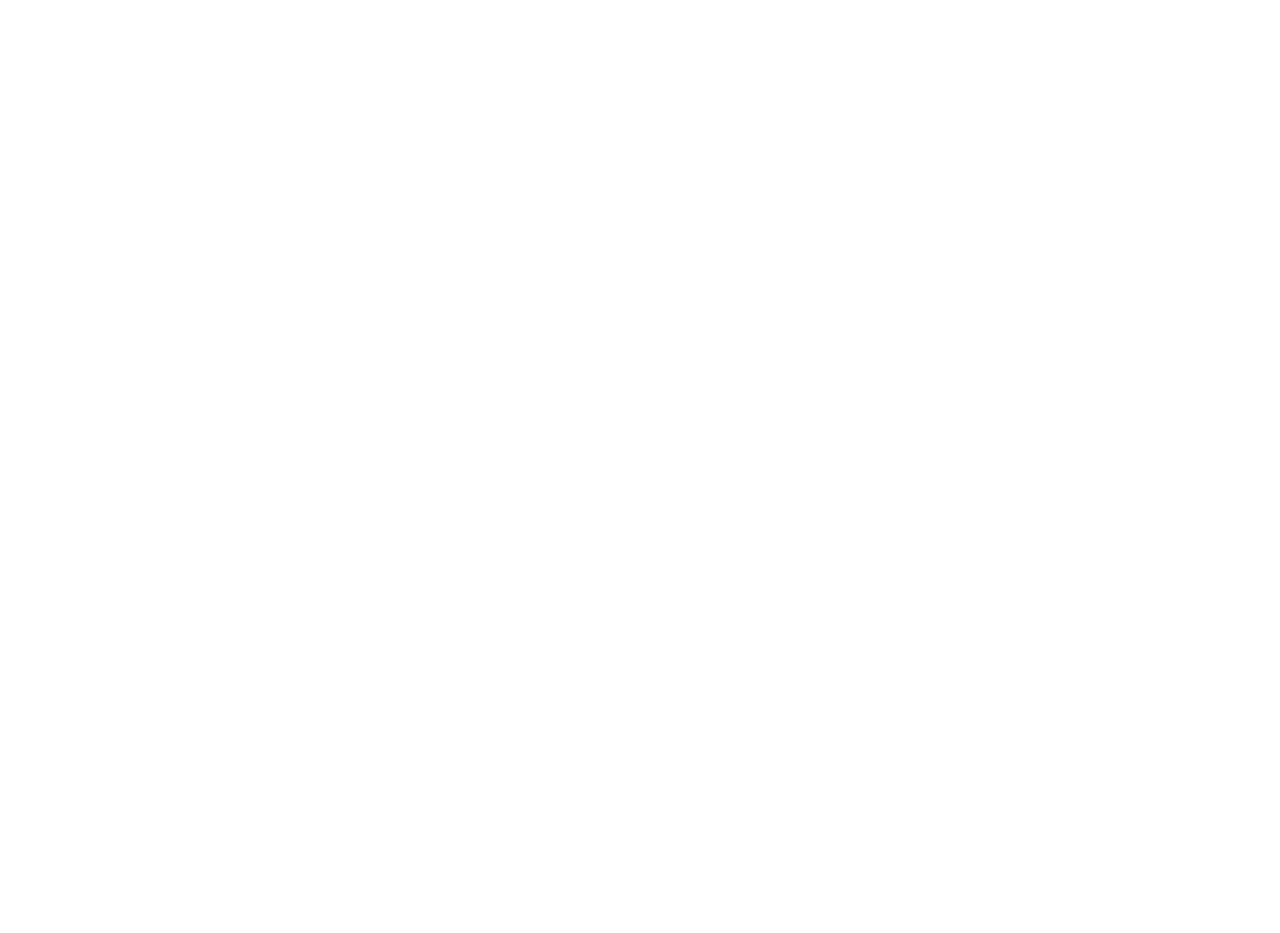
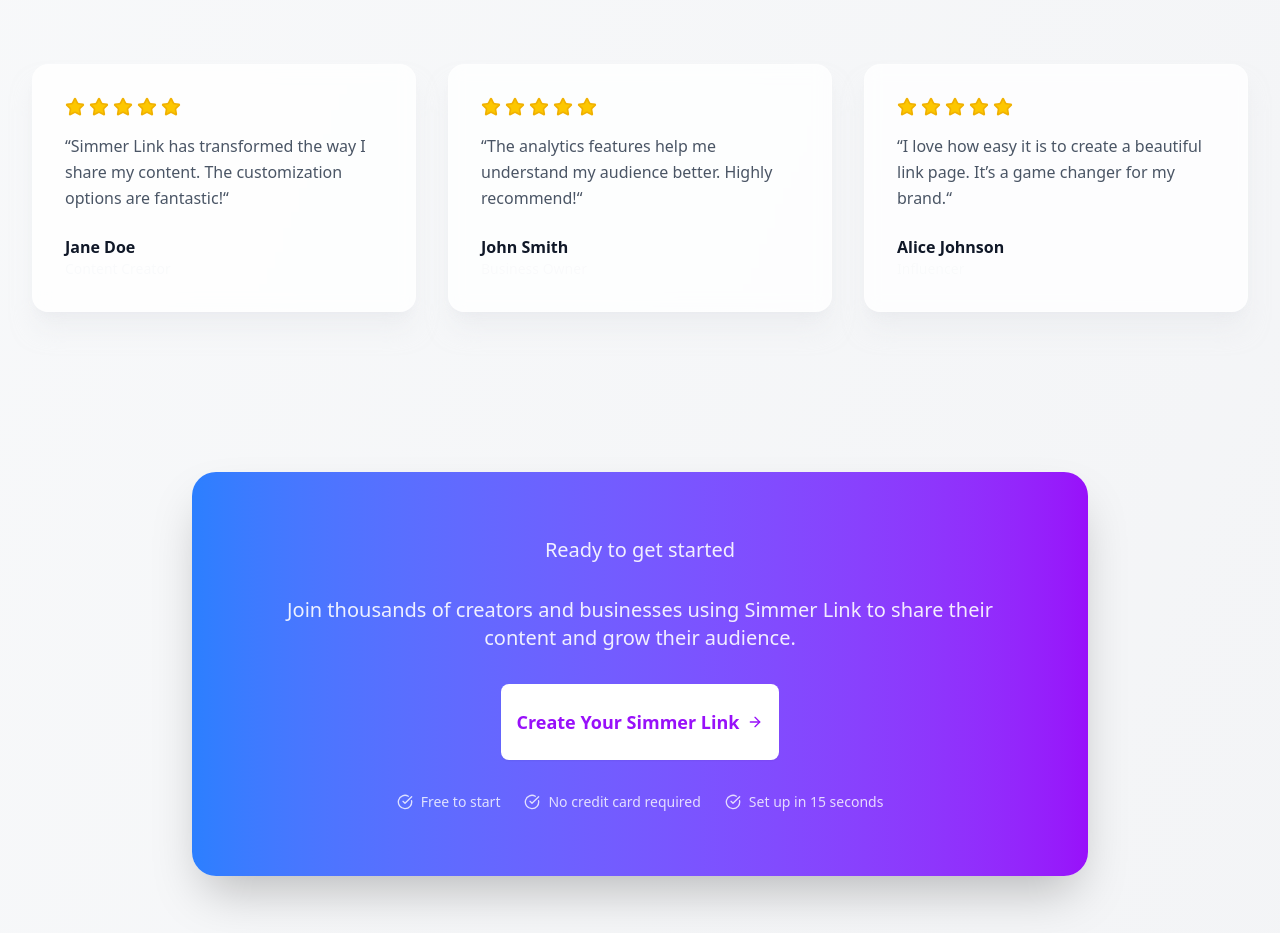
Before and after one commit to Demmynile/linktree, a Next.js app: page / in a window 1280 px wide. Shown: the part 1864-2797 px from the top of the page. Before the commit the page ends 1611 px from the top, so only its background shows below. Built offline with nearby package versions, Linux system fonts and the light colour scheme; no server answers.

Commit message:
add the information

```diff
--- a/app/page.tsx
+++ b/app/page.tsx
@@ -1,5 +1,6 @@
+import Header from "@/components/Header";
 import { Button } from "@/components/ui/button";
-import { ArrowRight, BarChart3, Palette, Shield, Smartphone, Users, Zap } from "lucide-react";
+import { ArrowRight, BarChart3, CheckCircle, Palette, Shield, Smartphone, Star, Users, Zap } from "lucide-react";
 import Link from "next/link";
 
 const features = [
@@ -35,9 +36,32 @@ const features = [
   }
 ]
 
+const testimonials = [
+  {
+    name: "Jane Doe",
+    role: "Content Creator",
+    feedback : "Simmer Link has transformed the way I share my content. The customization options are fantastic!",
+    ranking: "5"
+  },
+  {
+    name: "John Smith",
+    role: "Business Owner",
+    feedback : "The analytics features help me understand my audience better. Highly recommend!",
+    ranking: "5"
+  },
+  {
+    name: "Alice Johnson",
+    role: "Influencer",
+    feedback : "I love how easy it is to create a beautiful link page. It’s a game changer for my brand.",
+    ranking: "5"
+  }
+]
+
 export default function Home() {
   return (
     <div className="min-h-screen bg-gradient-to-br from-gray-50 to-gray-100">
+      {/* Header */}
+      <Header isFixed={true}/>
       {/* Hero Section */}
       <section className="px-4 py-20 lg:px-8 lg:py-32">
         <div className="max-w-7xl mx-auto">
@@ -124,6 +148,134 @@ export default function Home() {
           </div>
         </div>
       </section>
+      {/* Social Proof Section */}
+      <section className="px-4 lg:px-8 py-20">
+        <div className ="max-w-7xl mx-auto">
+          <div className="text-center mb-16">
+            <h2 className="text-4xl lg:text-5xl font-bold text-gray-900 text-center mb-8">
+              Loved by Creators Worldwide
+            </h2>
+            <p className="text-xl text-gray-600">
+              See what our users are saying about Simmer Link
+            </p>
+           </div>
+        </div>
+        <div className="grid md:grid-cols-2 lg:grid-cols-3 gap-8 mt-12">
+          {testimonials.map((testimonial, index) => (
+            <div
+            key = {index}
+            className="bg-white/80 backdrop-blur-sm border border-white/20 rounded-2xl p-8 shadow-xl shadow-gray-200/50"
+            >
+              <div className="flex items-center gap-1 mb-4">
+                {[...Array(Number(testimonial.ranking))].map((_, i) => (
+                  <Star key={i} className="w-5 h-5 fill-yellow-400 text-yellow-500" />
+                ))}
+              </div>
+              <p className="text-gray-600 mb-6 leading-relaxed">
+                &ldquo;{testimonial.feedback}&ldquo;
+              </p>
+              <div>
+                <div className="font-semibold text-gray-900">
+                  {testimonial.name}
+                </div>
+                <div className="text-sm text-gray-50">
+                  {testimonial.role}
+                </div>
+              </div>
+
+            </div>
+          ))}
+        </div>
+
+
+      </section>
+
+      {/* CTA */}
+      <section className="px-4 lg:px-8 py-20">
+        <div className="max-w-4xl mx-auto">
+          <div className="bg-gradient-to-r from-blue-500 to-purple-600 rounded-3xl p-12 lg:p-16 text-center
+           text-white shadow-2xl">
+            <h2 className="text-xl mb-8 opacity-90">
+              Ready to get started
+            </h2>
+            <p className="text-xl mb-8 opacity-90">
+              Join thousands of creators and businesses using Simmer Link to share their content and grow their audience.
+            </p>
+            <Button
+              asChild
+              size="lg"
+              className="bg-white text-purple-600 hover:bg-gray-100 text-lg px-8 py-6 h-auto font-semibold"
+            >
+              <Link href="/dashboard" className="flex items-center gap-2">
+                Create Your Simmer Link
+                <ArrowRight className="w-5 h-5" />
+              </Link>
+            </Button>
+
+          <div className="mt-8 flex flex-col sm:flex-row
+               items-center justify-center gap-6 text-sm opacity-80">
+            <div className="flex items-center gap-2">
+              <CheckCircle className="w-4 h-4" />
+              Free to start
+            </div>
+            <div className="flex items-center gap-2">
+              <CheckCircle  className="w-4 h-4" />
+              No credit card required
+            </div>
+            <div className="flex items-center gap-2">
+              <CheckCircle  className="w-4 h-4" />
+              Set up in 15 seconds
+            </div>
+          </div>
+          </div>
+         </div>
+      </section>
+
+      {/* FOOTER SECTION */}
+      <footer className="bg-white/80 backdrop-blur-sm border-t border-white/20 px-4 lg:px-8 py-12">
+        <div className="max-w-7xl mx-auto">
+          <div className="grid md:grid-cols-4 gap-8">
+            <div className="space-y-4">
+              <div className="text-2xl font-bold text-gray-900">
+                Simmer Link
+              </div>
+              <p className="text-gray-600">
+                The easiest way to share all your important links in one place.
+              </p>
+            </div>
+            <div>
+              <h4 className="font-semibold text-gray-900 mb-4">Product</h4>
+              <div className="space-y-2 text-gray-600">
+                <div>Features</div>
+                <div>Pricing</div>
+                <div>Analytics</div>
+                <div>Integrations</div>
+              </div>
+            </div>
+            <div>
+              <h4 className="font-semibold text-gray-900 mb-4">Company</h4>
+              <div className="space-y-2 text-gray-600">
+                <div>About</div>
+                <div>Blog</div>
+                <div>Careers</div>
+                <div>Contact</div>
+              </div>
+            </div>
+            <div>
+              <h4 className="font-semibold text-gray-900 mb-4">Support</h4>
+              <div className="space-y-2 text-gray-600">
+                <div>Help Center</div>
+                <div>Documentation</div>
+                <div>Community</div>
+                <div>Status</div>
+              </div>
+            </div>
+          </div>
+          <div className="border-t border-gray-200 mt-12 pt-8 text-center text-gray-500">
+            <p>&copy; 2025 Any Product by <span className="text-purple-600">Simmer</span>. All rights reservation</p>
+          </div>
+        </div>
+      </footer>
     </div>
   );
 }
--- /dev/null
+++ b/components/Header.tsx
@@ -0,0 +1,26 @@
+"use client";
+
+import { cn } from "@/lib/utils";
+import  Link  from "next/link";
+
+function Header({  isFixed = false }: { isFixed?: boolean }) {
+
+  return (
+  <header
+    className={cn(
+        "bg-white/80 backdrop-blur-sm border-b border-white/20 shadow-sm",
+    isFixed && "sticky top-0 z-50",
+    )}
+  >
+    <div className="max-w-7xl mx-auto px-4 xl:px-2 py-4 flex justify-between items-center">
+
+     <Link href = "/dashboard" className="text-2xl font-bold">
+       SimmerLink
+     </Link>
+
+    </div>
+  </header>
+  )
+}
+
+export default Header
--- a/middleware.ts
+++ b/middleware.ts
@@ -1,6 +1,6 @@
 import { clerkMiddleware, createRouteMatcher } from "@clerk/nextjs/server";
 
-const isProtectedRoute = createRouteMatcher(["/server"]);
+const isProtectedRoute = createRouteMatcher(["/dashboard(.*)"]);
 
 export default clerkMiddleware(async (auth, req) => {
   if (isProtectedRoute(req)) await auth.protect();
```
